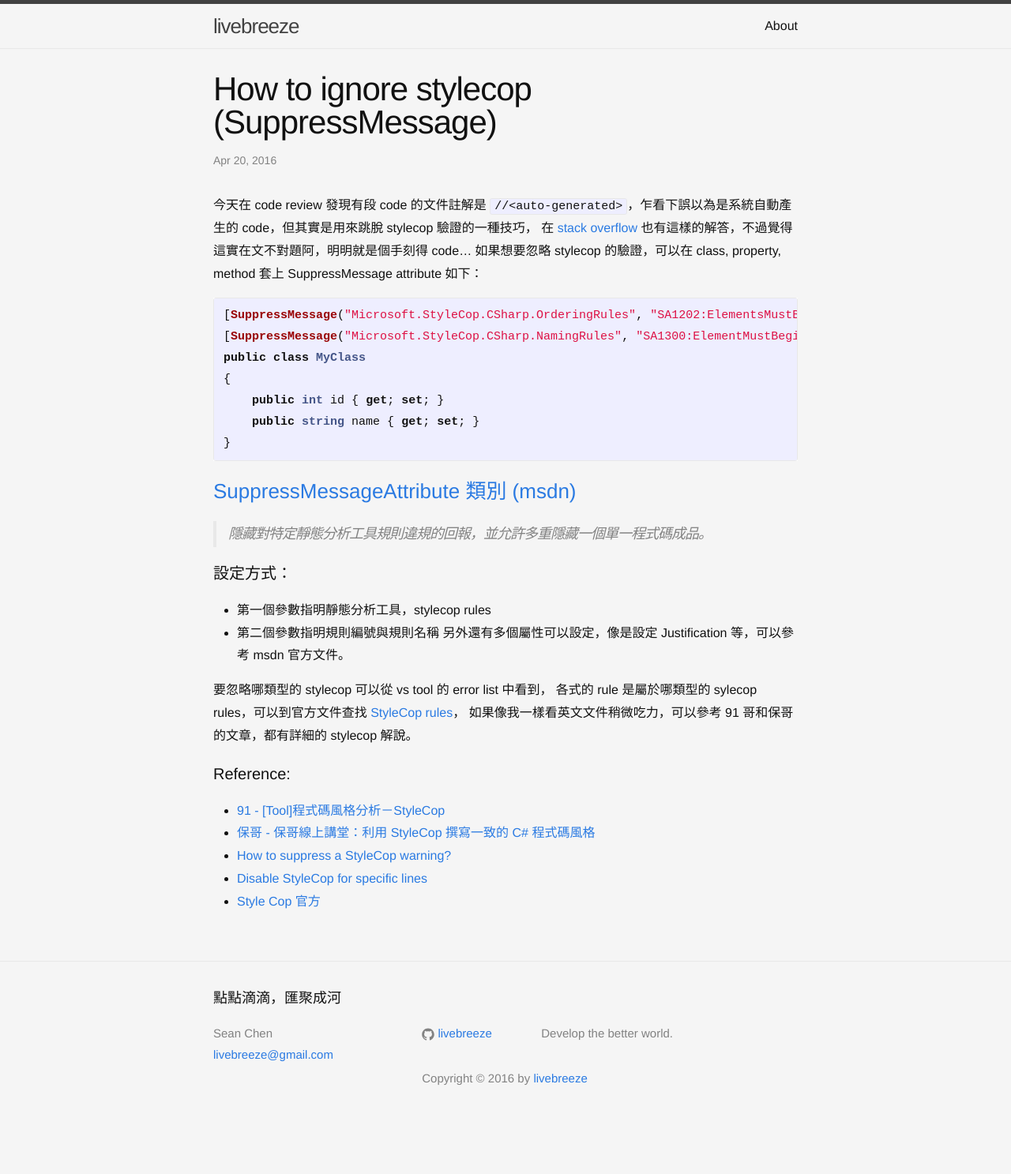
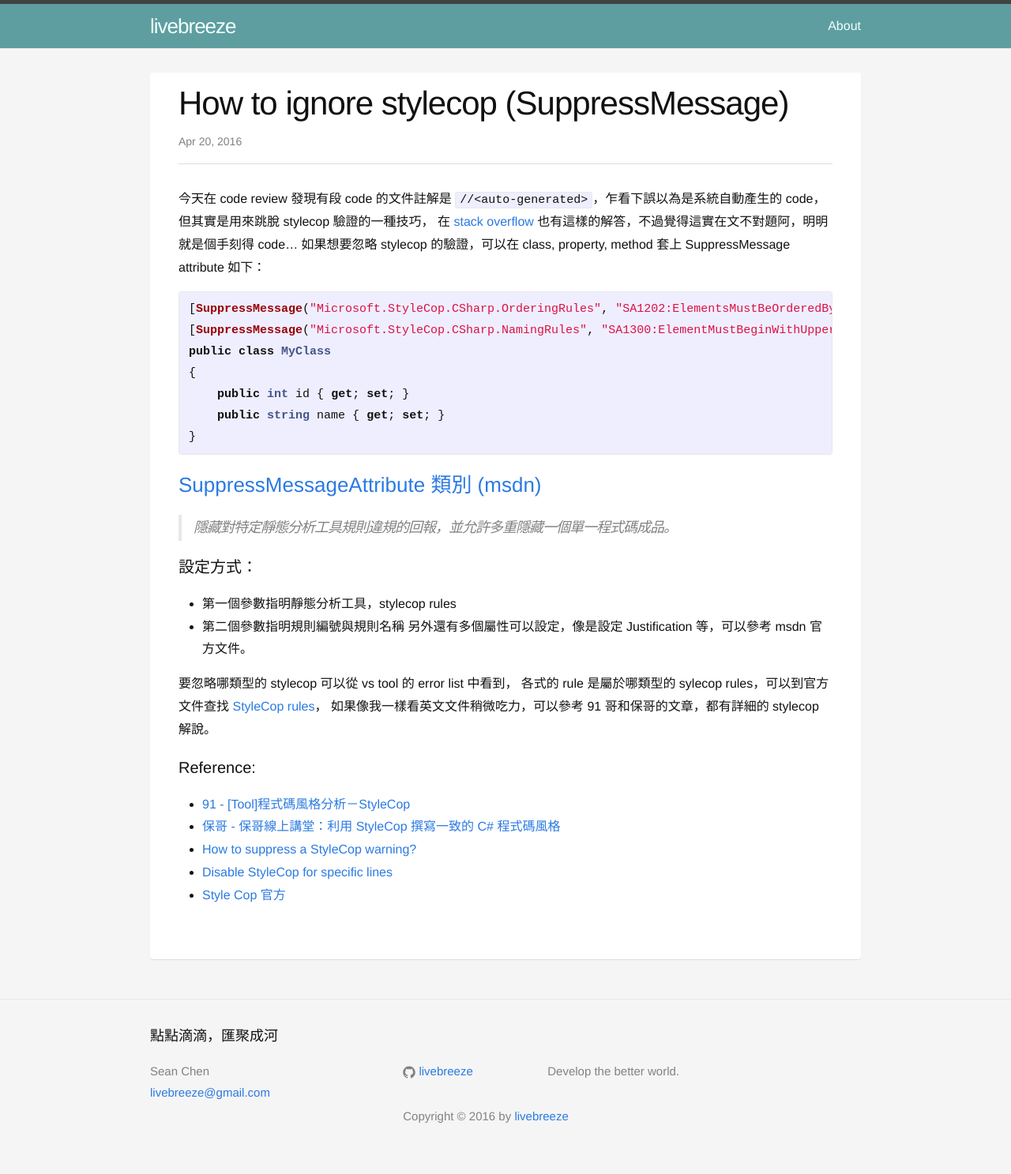
Before and after one commit to livebreeze-zz/livebreeze.github.io, a Jekyll site: the page built from _posts/2016-04-20-HowToIgnoreStylecopRules.md, in a window 1280 px wide. Shown: the whole page at 79% size. Built offline with Jekyll 4.4.1, drawn with Linux system fonts in a browser that asks for light colours; some web fonts are replaced; comment, search, counter and statistics services are not loaded; before the commit the page ends 1439 px from its top, so only the background shows below that.

Commit message:
modify _layout css and remove index h1

```diff
--- a/_layouts/post.html
+++ b/_layouts/post.html
@@ -12,6 +12,6 @@ layout: default
     {{ content }}
   </div>
 
-  {% include DISQUS.html %}
+</article>
 
-</article>
+{% include DISQUS.html %}
--- a/_sass/_layout.scss
+++ b/_sass/_layout.scss
@@ -2,12 +2,17 @@
  * Site header
  */
 .site-header {
+    background-color: cadetblue;
     border-top: 5px solid $grey-color-dark;
     border-bottom: 1px solid $grey-color-light;
     min-height: 56px;
 
     // Positioning context for the mobile navigation icon
     position: relative;
+
+    a.site-title, a.page-link {
+        color:azure;
+    }
 }
 
 .site-title {
@@ -199,8 +204,17 @@
 /**
  * Posts
  */
+ .post {
+     background-color: #fff;
+     padding: 2% 4% 4%;
+     margin-bottom:20px;
+     border-radius: 4px;
+     box-shadow: 0 1px 1px rgba(0, 0, 0, 0.1);
+ }
+
 .post-header {
     margin-bottom: $spacing-unit;
+    border-bottom: 1px solid #ddd;
 }
 
 .post-title {
--- a/css/main.scss
+++ b/css/main.scss
@@ -23,10 +23,10 @@ $grey-color-light: lighten($grey-color, 40%);
 $grey-color-dark:  darken($grey-color, 25%);
 
 // Width of the content area
-$content-width:    800px;
+$content-width:    960px;
 
 $on-palm:          600px;
-$on-laptop:        800px;
+$on-laptop:        960px;
 
 
 
--- a/index.html
+++ b/index.html
@@ -4,7 +4,7 @@ layout: default
 
 <div class="home">
 
-  <h1 class="page-heading">Posts</h1>
+  <!--<h1 class="page-heading">Posts</h1>-->
 
   <ul class="post-list">
     {% for post in site.posts %}
```
Also changed, not shown: about.md (+1 -0 lines).
